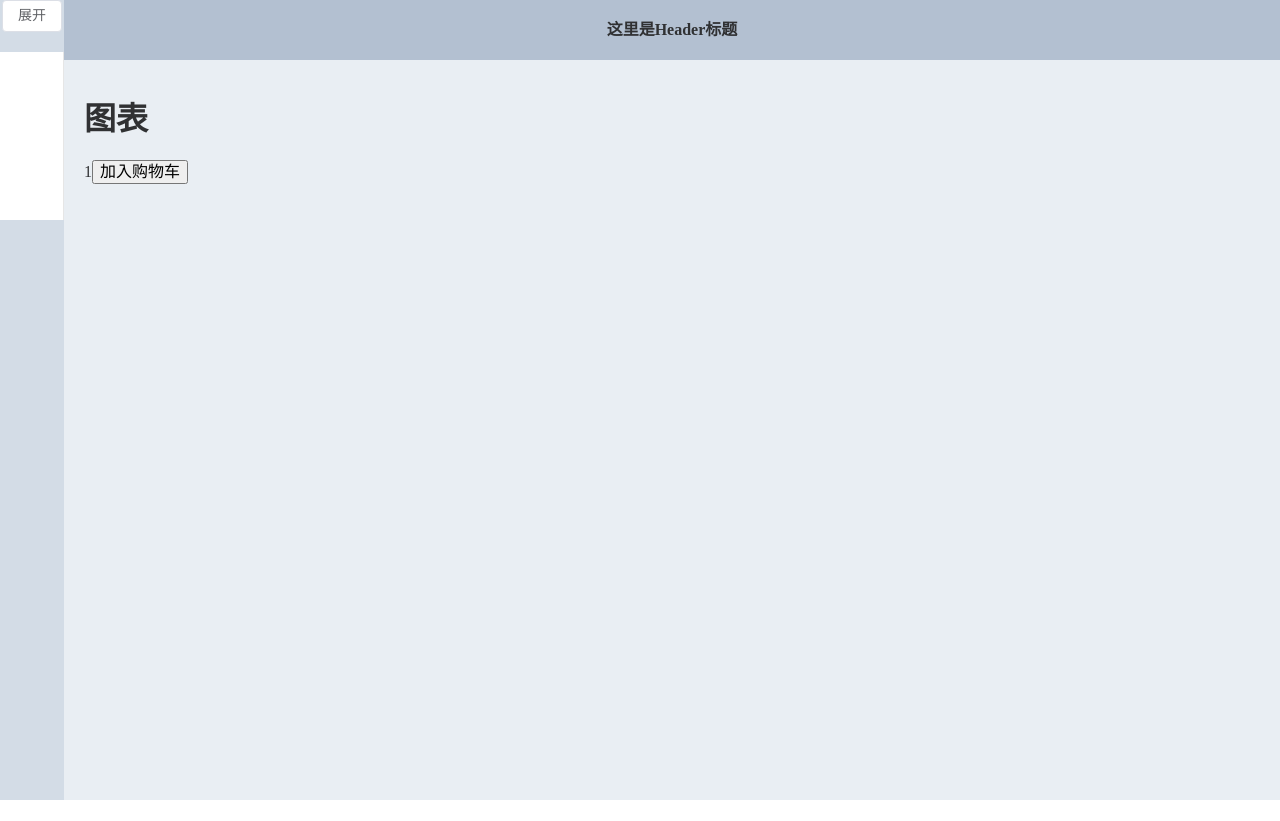
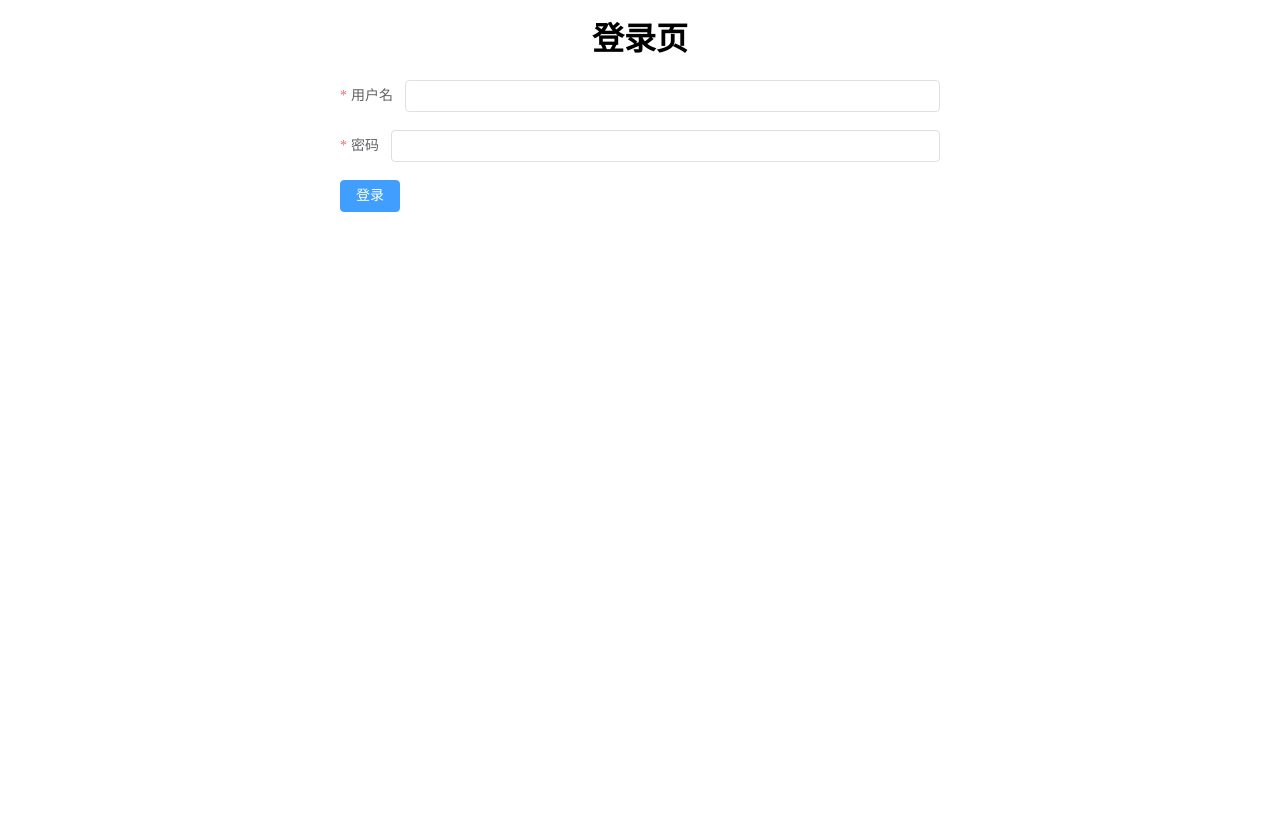
Before and after one commit to xiekecheng/AwesomeMall, a Vue app: page /#/charts in a window 1280 px wide. Before the commit the page ends 800 px from the top, so only its background shows below. Built offline with nearby package versions, Linux system fonts and the light colour scheme.

Commit message:
添加注册功能

```diff
--- a/src/layout/index.vue
+++ b/src/layout/index.vue
@@ -1,9 +1,10 @@
 <template>
-	<div style="height:100%">
+  <div style="height: 100%">
+    <login v-if="!isLogin" @change-logstatus="changeLogStatus" />
+    <el-container v-else>
+      <el-aside width="none"><Sider /></el-aside>
       <el-container>
-			<el-aside width="none"><Sider/></el-aside>
-			<el-container>
-				<el-header><Header/></el-header>
+        <el-header><my-header /></el-header>
         <el-main><router-view></router-view></el-main>
       </el-container>
     </el-container>
@@ -12,16 +13,31 @@
 
 <script>
 import Sider from './components/Sider.vue';
-import Main from './components/Main.vue';
+// import Main from './components/Main.vue';
 import Header from './components/Header.vue';
+import Login from '@/views/Login/index.vue';
 export default {
+  components: {
+    Sider,
+    'my-header': Header,
+    Login,
+  },
   setup() {
-		return {}
+    return {};
   },
-	components:{
-		Sider,Header
-	}
-}
+  data() {
+    return {
+      isLogin: false,
+    };
+  },
+  created() {},
+  methods: {
+    changeLogStatus(flag) {
+      console.log('flag', flag);
+      this.isLogin = flag;
+    },
+  },
+};
 </script>
 
 <style scoped>
@@ -45,7 +61,7 @@ export default {
 body > .el-container {
   margin-bottom: 40px;
 }
-.el-container{
+.el-container {
   height: 100%;
 }
 </style>
--- a/src/views/Login/index.vue
+++ b/src/views/Login/index.vue
@@ -0,0 +1,88 @@
+<template>
+  <div class="login">
+    <h1>登录页</h1>
+    <div class="formLogin">
+      <el-form ref="formLogin" :model="formLogin" class="demo-form-inline" :rules="rules">
+        <el-form-item label="用户名" prop="username">
+          <el-input v-model="formLogin.username"></el-input>
+        </el-form-item>
+        <el-form-item label="密码" prop="password">
+          <el-input v-model="formLogin.password"></el-input>
+        </el-form-item>
+        <el-form-item>
+          <el-button type="primary" @click="onSubmit('formLogin')">登录</el-button>
+        </el-form-item>
+      </el-form>
+    </div>
+  </div>
+</template>
+
+<script>
+import { ElMessage } from 'element-plus';
+export default {
+  setup() {
+    const open1 = () => {
+      ElMessage.error('账号或密码不能为空');
+    };
+    return {
+      open1,
+    };
+  },
+  data() {
+    return {
+      formLogin: {
+        username: '',
+        password: '',
+      },
+      rules: {
+        username: [
+          {
+            required: true,
+            message: '请输入用户名',
+            trigger: 'blur',
+          },
+          {
+            min: 3,
+            max: 5,
+            message: 'Length should be 3 to 5',
+            trigger: 'blur',
+          },
+        ],
+        password: [
+          {
+            required: true,
+            message: '请输入密码',
+            trigger: 'blur',
+          },
+        ],
+      },
+    };
+  },
+  methods: {
+    onSubmit(formName) {
+      // console.log('submit!');
+      this.$refs[formName].validate((valid) => {
+        if (valid) {
+          alert('submit!');
+          this.$emits('change-logstatus', true);
+        } else {
+          this.open1();
+          console.log('error submit!!');
+          return false;
+        }
+      });
+    },
+  },
+};
+</script>
+
+<style lang="scss" scoped>
+.login {
+  margin: 0 auto;
+  text-align: center;
+}
+.formLogin {
+  width: 600px;
+  margin: 0 auto;
+}
+</style>
```
Lines whose indentation alone changed are shown as unchanged.
